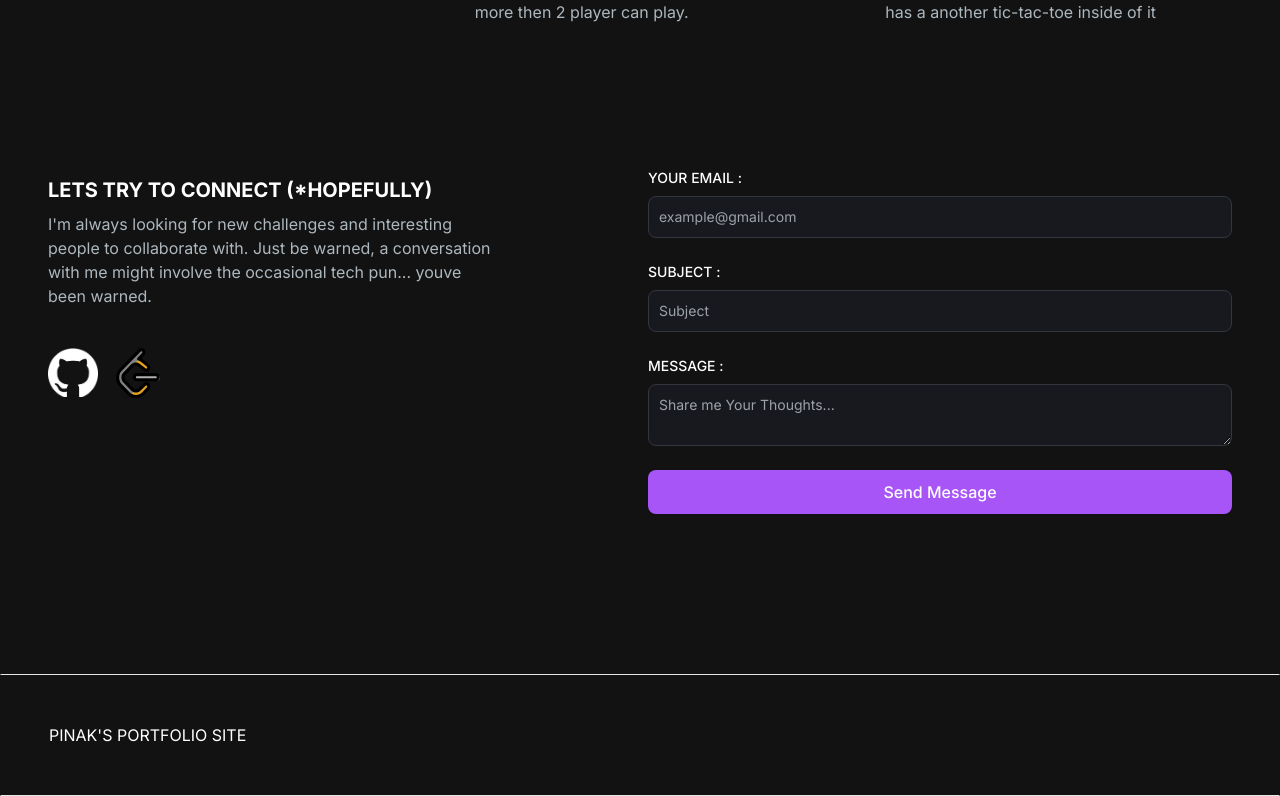
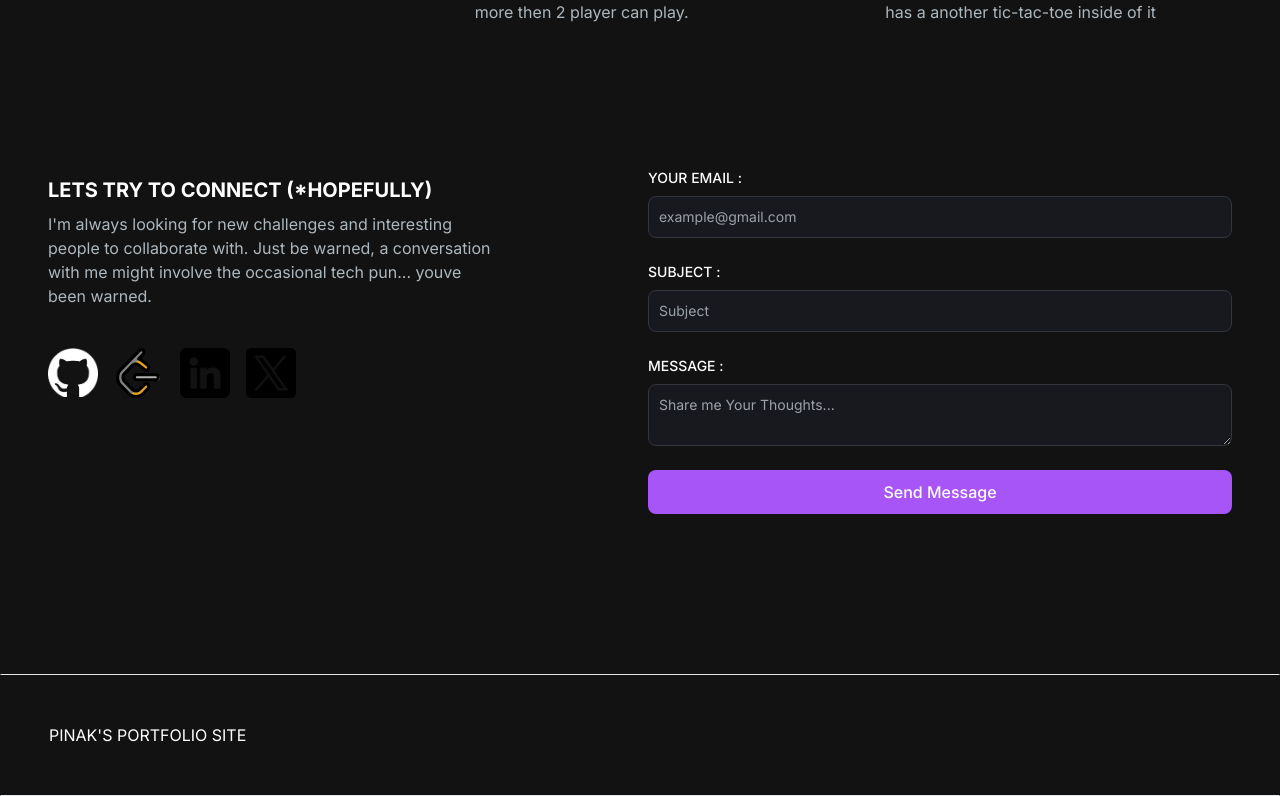
Before and after one commit to PINAK-CORE/Portfolio-site, a Next.js app: page / in a window 1280 px wide. Shown: the part 1707-2503 px from the top of the page. Built offline with nearby package versions, Linux system fonts and the light colour scheme.

Commit message:
Update EmailSection.jsx

```diff
--- a/src/app/components/EmailSection.jsx
+++ b/src/app/components/EmailSection.jsx
@@ -29,6 +29,14 @@ const EmailSection = () => {
           <br></br>
           <Link href="https://leetcode.com/u/PINAK-TILAVAT/">
             <Image src="/icons/leetcode.svg" width={50} height={50} />
+          </Link>
+            <br></br>
+          <Link href="www.linkedin.com/in/pinak-tilavat">
+            <Image src="/icons/l.png" width={50} height={50} />
+          </Link>
+            <br></br>
+          <Link href="https://x.com/pinakin4k">
+            <Image src="/icons/t.png" width={50} height={50} />
           </Link>
 
         </div>
```
